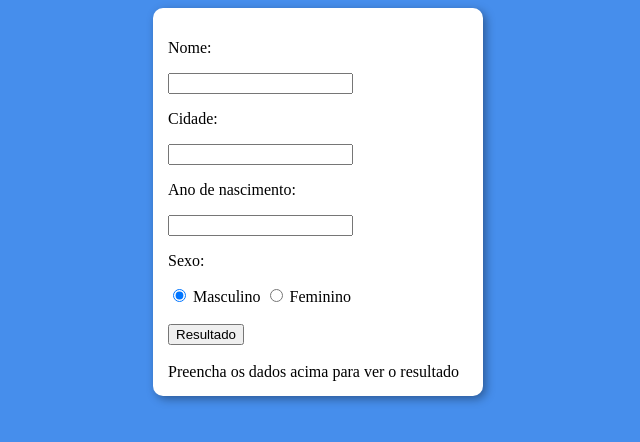
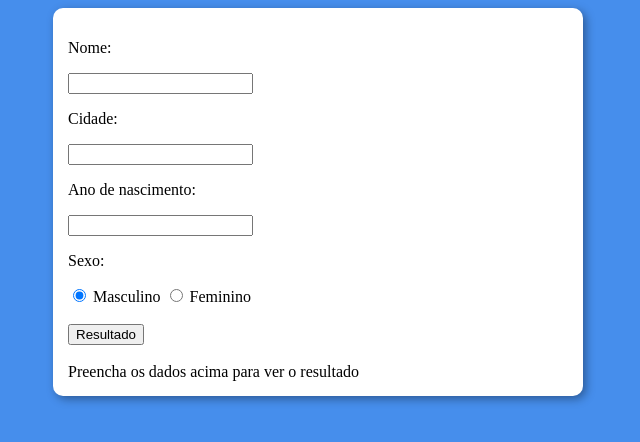
Before and after one commit to taisatavares/informacoes, a plain HTML site: page index.html in a window 1280 px wide. Shown: the whole page, without its empty margins (322-962 px from the left). Drawn offline with Linux system fonts and the light colour scheme.

Commit message:
corrigindo tamanho

```diff
--- a/estilo.css
+++ b/estilo.css
@@ -7,7 +7,8 @@ section {
     background: white;
     border-radius: 10px;
     padding: 15px;
-    width: 300px;
+    min-width: 300px;
+    max-width: 500px;
     margin: auto;
     box-shadow: 3px 3px 10px rgba(0, 0, 0, 0.363);
 }
```
